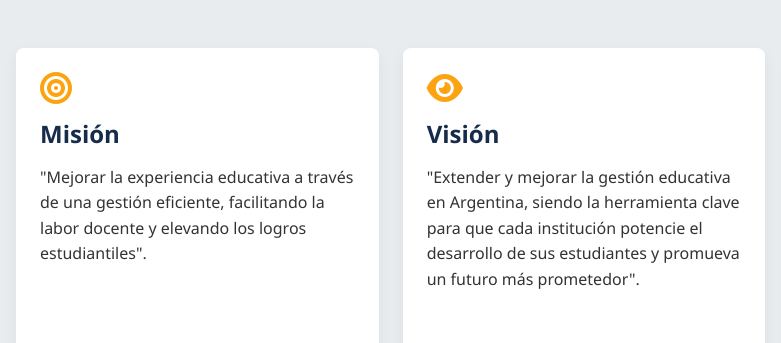
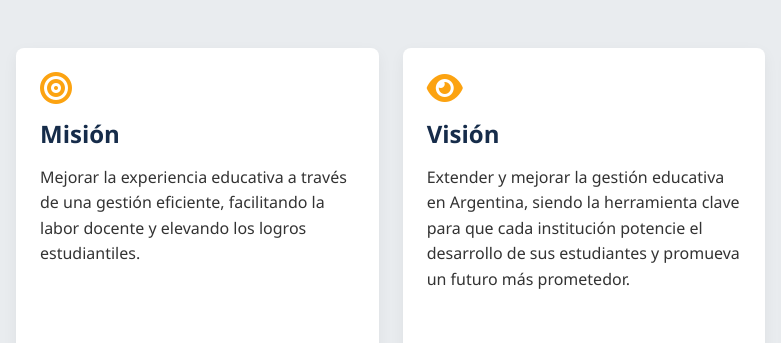
Before and after one commit to JuaniPardo/schoolAr-website-alt1, a website: page about.html in a window 1280 px wide. Shown: the part 728-1071 px from the top of the page, 56-837 px from the left. Drawn offline with Linux system fonts and the light colour scheme.

Commit message:
Mejora continua about v0.1

```diff
--- a/about.html
+++ b/about.html
@@ -57,12 +57,12 @@
                 <div class="mission-box">
                     <i class="fas fa-bullseye"></i>
                     <h3>Misión</h3>
-                    <p>"Mejorar la experiencia educativa a través de una gestión eficiente, facilitando la labor docente y elevando los logros estudiantiles".</p>
+                    <p>Mejorar la experiencia educativa a través de una gestión eficiente, facilitando la labor docente y elevando los logros estudiantiles.</p>
                 </div>
                 <div class="vision-box">
                     <i class="fas fa-eye"></i>
                     <h3>Visión</h3>
-                    <p>"Extender y mejorar la gestión educativa en Argentina, siendo la herramienta clave para que cada institución potencie el desarrollo de sus estudiantes y promueva un futuro más prometedor".</p>
+                    <p>Extender y mejorar la gestión educativa en Argentina, siendo la herramienta clave para que cada institución potencie el desarrollo de sus estudiantes y promueva un futuro más prometedor.</p>
                 </div>
                 <div class="values-box">
                     <i class="fas fa-heart"></i>
--- a/css/styles.css
+++ b/css/styles.css
@@ -1568,3 +1568,7 @@ footer {
 .logo img {
     display: block;
 }
+
+.limitation {
+    margin-top: 1.2rem;
+}
```
